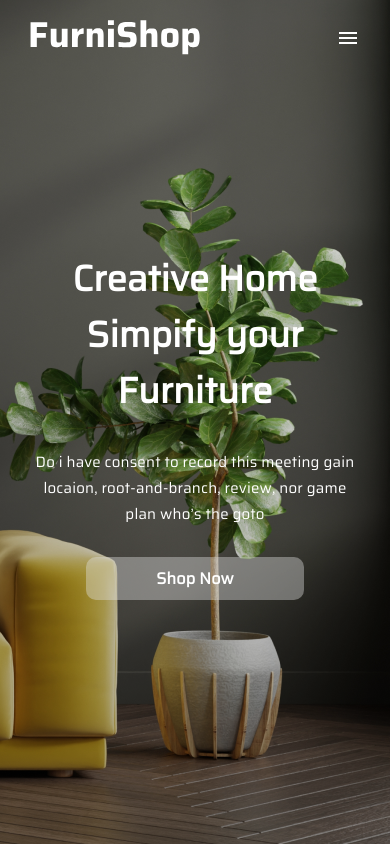
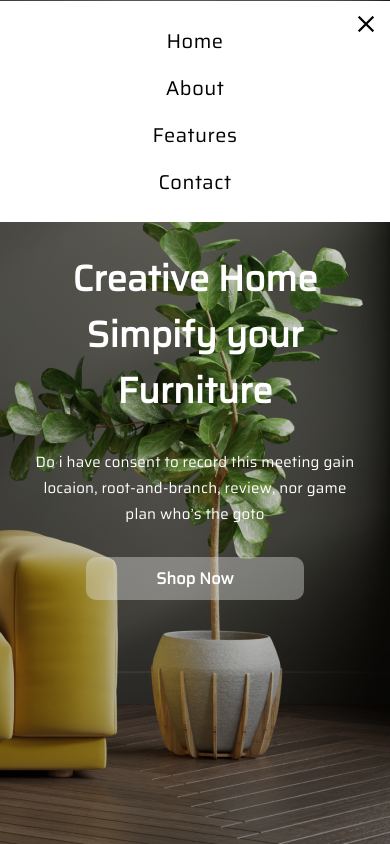
Before and after one commit to mehrojalieev/FurniShop, a Vue app: page / in a window 390 px wide. Both pictures are taken after a click on the button "menu". Shown: the top 844 px of the page. Built offline with nearby package versions, Linux system fonts and the light colour scheme.

Commit message:
I added Responsive style to Navbar

```diff
--- a/src/components/Nav.vue
+++ b/src/components/Nav.vue
@@ -1,21 +1,36 @@
-
-<script setup>
-    import { CoHamburgerMenu } from "oh-vue-icons/icons";
+<script>
+import Container from '@/utils/Container.vue';
+import { RouterLink, RouterView } from 'vue-router'
+export default {
+    components: {
+         Container
+         },
+         data(){
+            return {
+                isOpenMenu: false
+            }
+         }
+}
 </script>
 <template>
     <nav>
         <Container>
             <div class="nav-wrapper">
                 <div class="nav__logo">
-                    <img src="../assets/logo.svg" alt="" />
+                    <img src="../assets/logo.svg" alt="Logo" />
                 </div>
-                <button  class="menu__hamburger-btn nav__close-btn"><span class="material-symbols-outlined">menu</span></button>
-                <ul class="nav__menu">
+                <ul :style="{transform: isOpenMenu ? 'scale(1)' : 'scale(0)'}"  class="nav__menu">
                     <li><a class="item-link" href="/">Home</a></li>
                     <li><a class="item-link" href="#about">About</a></li>
                     <li><a class="item-link" href="#features">Features</a></li>
                     <li><a class="item-link" href="#contact">Contact</a></li>
                 </ul>
+                <button :style="{display: isOpenMenu ? 'block' : 'none !important'}" @click="isOpenMenu = false" class="close-menu"><span class="material-symbols-outlined">close</span></button>
+                <div class="nav__actions">
+                    <RouterLink class="nav__action-link" to="/"><span class="material-symbols-outlined">account_circle</span> <strong>Account</strong></RouterLink>
+                    <RouterLink class="nav__action-link" to="cart"><span class="material-symbols-outlined">shopping_cart</span> <strong>Cart</strong></RouterLink>
+                    <button type="button" @click="isOpenMenu = true " class="menu__hamburger-btn nav__close-btn"><span class="material-symbols-outlined">menu</span></button>
+                </div>
             </div>
         </Container>
     </nav>
@@ -24,13 +39,7 @@
 </template>
 
 
-<script>
-import Container from '@/utils/Container.vue';
-import { RouterLink, RouterView } from 'vue-router'
-export default {
-    components: { Container }
-}
-</script>
+
 
 
 
@@ -43,6 +52,7 @@ nav {
     z-index: 2;
 }
 
+
 .nav-wrapper {
     display: flex;
     align-items: center;
@@ -50,12 +60,15 @@ nav {
     width: 100%;
 }
 
+
+
 .nav__menu {
     display: flex;
     align-items: center;
     column-gap: 64px;
     list-style-type: none;
     color: #fff;
+    transform-origin: top ;
 
     .item-link {
         font-size: 16px;
@@ -70,21 +83,158 @@ nav {
         }
     }
 
+}
 
-}
+
+    .nav__actions{
+        display: flex;
+        align-items: center;
+        column-gap: 30px;
+        .nav__action-link{
+            display: flex;
+            align-items: center;
+            column-gap: 3px;
+            text-decoration: none;
+            color: #fff;
+            &:hover{
+                cursor: pointer;
+                opacity: 0.8;
+            }
+            strong{
+                font-weight: 500;
+            font-size: 16px;
+            letter-spacing: 0.9px;
+            }
+            span{font-size: 20px;}
+        }
+    }
+
 .nav__close-btn{
     background: transparent;
     border: none;
     display: none;
     color: #fff;
 }
+.close-menu{
+    display: none;
+}
+
+// ---- RESPONSIVE STYLES ----
+
+@media only screen and (max-width: 963px){
+    nav{
+        margin-top: 5px !important;
+    }
+        .nav__logo{
+            img{
+                width: 140px;
+                height: 90px;
+            }
+        }
+}
+
+@media only screen and (max-width: 878px){
+
+        .nav__logo{
+            img{
+                width: 120px;
+                height: 70px;
+            }
+        }
+        .nav__menu {
+    column-gap: 44px;
+
+    .item-link {
+        font-size: 15px;
+        letter-spacing: .5px;
+    }
+
+
+}
+.nav__actions{
+        column-gap: 20px;
+        .nav__action-link{
+            font-size: 15px;
+            span{font-size: 19px;}
+        }
+    }
+}
+
+
 
 @media only screen and (max-width: 716px) {
-        .nav__menu{
-            display: none;
+    .nav__menu{
+        display: flex !important;
+        flex-direction: column;
+        row-gap: 15px;
+        width: 100% !important;
+        left: 0;
+        transition: 0.2s;
+        top: calc(-10%);
+        position: absolute;
+        text-align: center;
+        padding: 1.5rem 0;
+        background-color: #ffffff;
+        .item-link{
+            font-size: 26px;
+            color: #000000;
+        }
+    }
+        .nav__close-btn{
+            margin-top: 3px;
+            display: block;
+
+            span{
+                margin-top: 4px;
+                font-size: 24px;
+            }
+        }
+        .close-menu{
+            z-index: 3;
+            top: 5px;
+            right: 10px;
+            display: block !important;
+            position: absolute;
+            background: transparent;
+            border: none;
+            cursor: pointer;
+            span{
+                font-size: 28px;
+            }
+        }
+    }
+
+    @media only screen and (max-width: 428px){
+        .nav__action-link{
+            span{
+                font-size: 24px !important;
+            }
+            strong{
+                display: none;
+            }
         }
         .nav__close-btn{
-            display: block;
+            span{
+                font-size: 26px;
+            }
+        }
+    }
+
+    @media only screen and (max-width:422px){
+        .nav__logo{
+            img{
+                margin-top: 5px;
+                width: 95px;
+                // height: 80px;
+            }
+        }
+    }
+
+    @media only screen and (max-width: 398px){
+        .nav__menu{
+            .item-link{
+                font-size: 20px;
+            }
         }
     }
 </style>
--- a/src/router/index.js
+++ b/src/router/index.js
@@ -13,6 +13,7 @@ const router = createRouter({
             path: '/',
             name: "Home",
             component: HomePageVue
+
         },
         {
             path: '/product/:product_id',
@@ -30,6 +31,11 @@ const router = createRouter({
             component: Contact
         },
         {
+            path: "/cart",
+            name: 'Cart',
+            component: () => import('../views/Cart.vue')
+        },
+        {
             path: '/:catchAll(.*)',
             name: "NotFound",
             component: NotFoundVue
--- /dev/null
+++ b/src/views/Cart.vue
@@ -0,0 +1,53 @@
+<script>
+    import { RouterLink } from 'vue-router';
+import Container from '../utils/Container.vue'
+    // export default {
+
+    // }
+</script>
+
+<template>
+    <Container>
+        <div class="cart-wrapper">
+
+        </div>
+        <div class="empty__cart-wrapper">
+            <h2>Your Shopping Cart Is Empty</h2>
+            <span class="material-symbols-outlined">shopping_cart</span>
+            <RouterLink class="cart__shopping-link" to="/">Continue Shopping</RouterLink>
+        </div>
+    </Container>
+</template>
+
+
+<style>
+    .empty__cart-wrapper{
+        display: flex;
+        flex-direction: column;
+        align-items: center;
+        justify-content: center;
+        width: 100vw;
+        height: 100vh;
+        h2{
+            font-size: 40px;
+        }
+        span{
+            margin-top: 20px;
+            font-size: 80px;
+        }
+        .cart__shopping-link{
+            margin-top: 20px;
+            font-size: 28px;
+            border: 1px solid var(--success-color);
+            text-decoration: none;
+            color: var(--success-color);
+            border-radius: 10px;
+            padding: 0 50px;
+            transition: 0.2s;
+            &:hover{
+                box-shadow: 0 0 5px var(--success-color);
+            }
+        }
+
+    }
+</style>
--- a/src/views/SingleProduct.vue
+++ b/src/views/SingleProduct.vue
@@ -87,7 +87,7 @@ export default {
   components: { Swiper, SwiperSlide },
   setup() {
     return {
-      modules: [Autoplay, Pagination, Navigation],
+      modules: [Autoplay, Pagination],
     };
   },
   data() {
```
